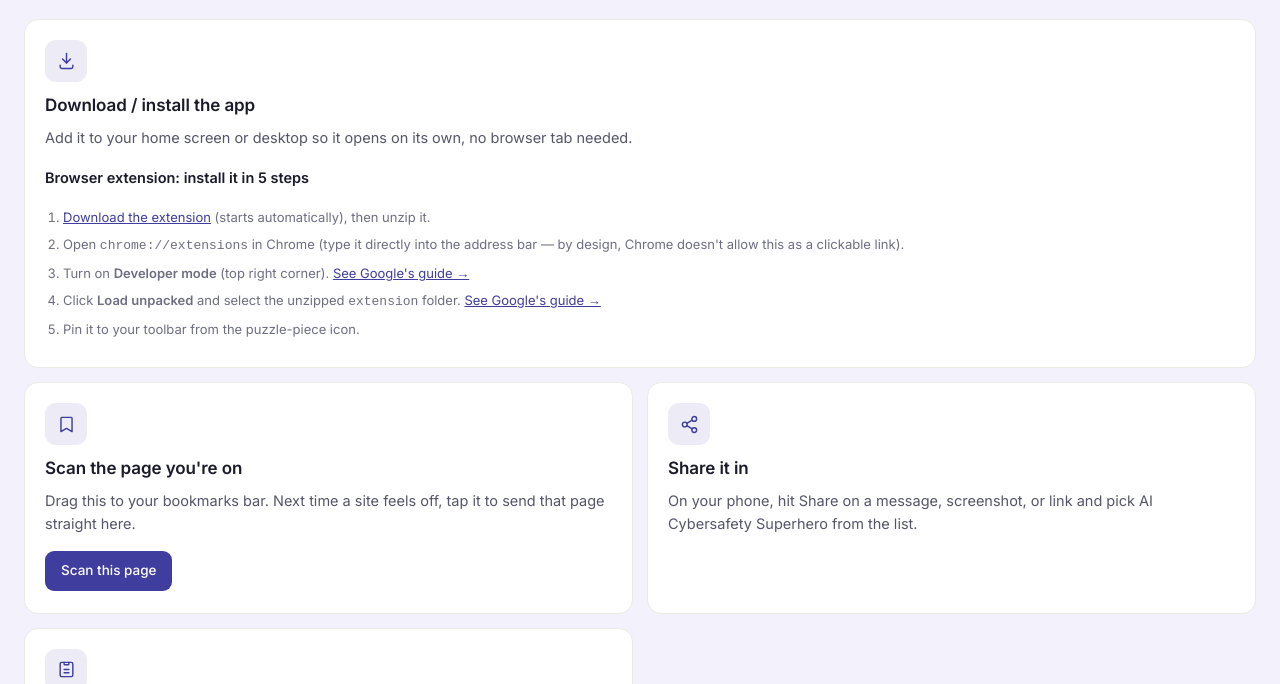
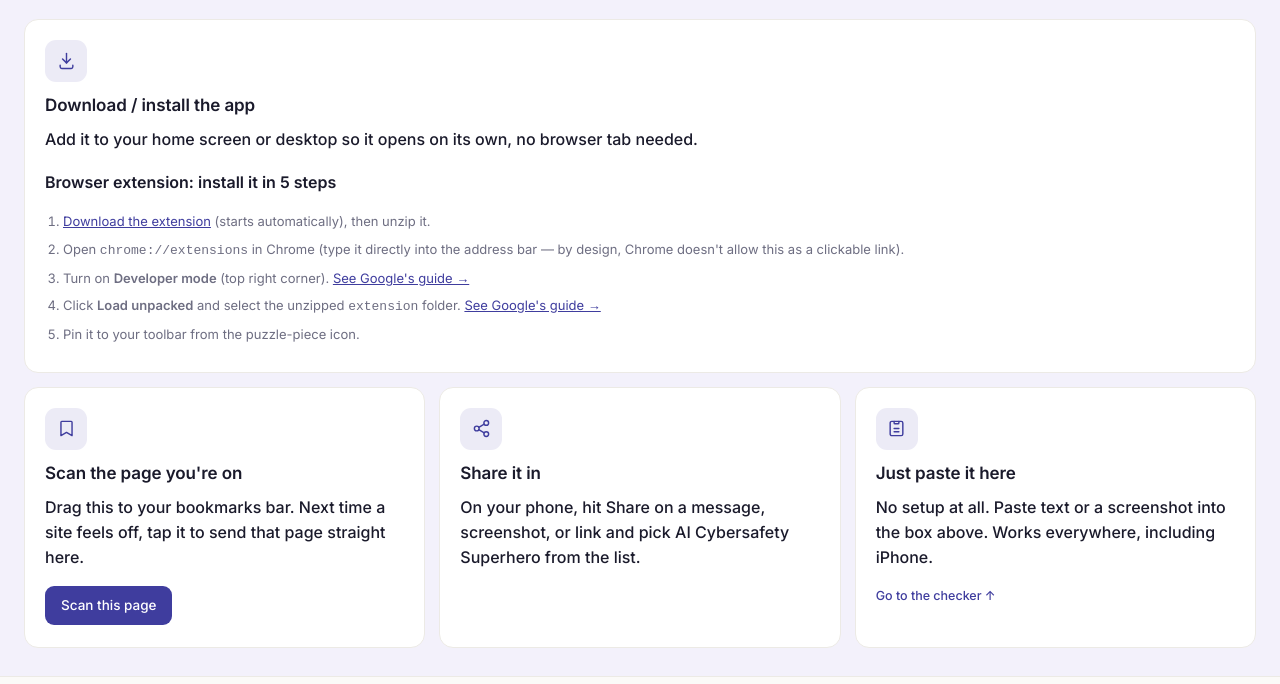
Before and after one commit to safarahman9/cyber-sidekick, a browser extension: page index.html in a window 1280 px wide. Shown: the part 636-1320 px from the top of the page. Drawn offline with Linux system fonts and the light colour scheme.

Commit message:
Update index.html

```diff
--- a/index.html
+++ b/index.html
@@ -190,14 +190,15 @@
   .launch-band{background:#F3F1FB;border-top:1px solid var(--line);border-bottom:1px solid var(--line);}
   .launch h2{font-family:'Newsreader',serif;font-weight:500;font-size:1.875rem;line-height:1.15;letter-spacing:-.01em;margin:0 0 10px;}
   .launch-sub{font-size:1rem;color:var(--ink-soft);margin:0 0 22px;max-width:48ch;}
-  .launch-grid{display:grid;grid-template-columns:1fr 1fr;gap:14px;}
+  .launch-grid{display:grid;grid-template-columns:1fr 1fr 1fr;gap:14px;}
+  @media (max-width:860px){.launch-grid{grid-template-columns:1fr 1fr;}}
   @media (max-width:560px){.launch-grid{grid-template-columns:1fr;}}
   .launch-card{background:var(--card);border:1px solid var(--line);border-radius:14px;padding:20px 20px 22px;display:flex;flex-direction:column;gap:8px;transition:.15s;}
   .launch-card.lc-wide{grid-column:1 / -1;}
   .launch-card:hover{border-color:var(--accent);transform:translateY(-2px);box-shadow:0 10px 24px rgba(63,61,158,.09);}
   .lc-icon{width:42px;height:42px;border-radius:11px;background:#ECEBF6;color:var(--accent);display:flex;align-items:center;justify-content:center;margin-bottom:2px;}
   .lc-title{font-weight:600;font-size:1.0625rem;color:var(--ink);letter-spacing:-.005em;}
-  .lc-body{font-size:0.90625rem;color:var(--ink-soft);line-height:1.55;}
+  .lc-body{font-size:1rem;font-weight:500;color:var(--ink);line-height:1.55;}
   .lc-btn{align-self:flex-start;margin-top:8px;font-size:0.84375rem;font-weight:500;color:#fff;background:var(--accent);border:none;padding:9px 16px;border-radius:9px;cursor:grab;text-decoration:none;font-family:inherit;}
   .lc-sublink{align-self:flex-start;margin-top:8px;font-size:0.78125rem;font-weight:500;color:var(--accent);text-decoration:none;}
   .lc-sublink:hover{text-decoration:underline;}
```
